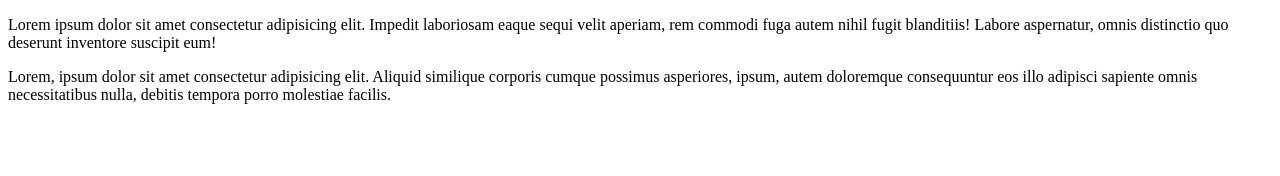
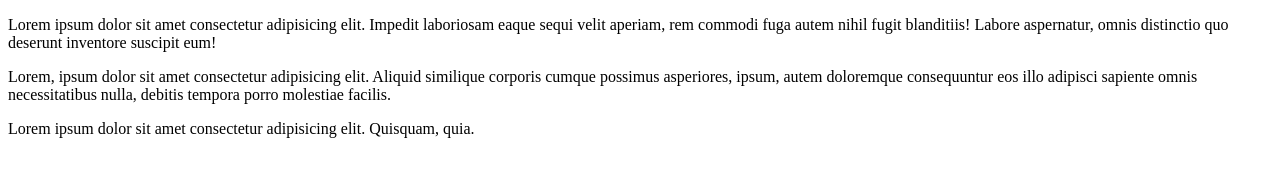
Before and after one commit to CarolinaBadilla/Tarea-22-09, a plain HTML site: page index.html in a window 1280 px wide. Drawn offline with Linux system fonts and the light colour scheme.

Commit message:
cambio extra

```diff
--- a/index.html
+++ b/index.html
@@ -8,5 +8,6 @@
 <body>
     <p>Lorem ipsum dolor sit amet consectetur adipisicing elit. Impedit laboriosam eaque sequi velit aperiam, rem commodi fuga autem nihil fugit blanditiis! Labore aspernatur, omnis distinctio quo deserunt inventore suscipit eum!</p>
     <p>Lorem, ipsum dolor sit amet consectetur adipisicing elit. Aliquid similique corporis cumque possimus asperiores, ipsum, autem doloremque consequuntur eos illo adipisci sapiente omnis necessitatibus nulla, debitis tempora porro molestiae facilis.</p>
+    <p>Lorem ipsum dolor sit amet consectetur adipisicing elit. Quisquam, quia.</p>
 </body>
 </html>
```
